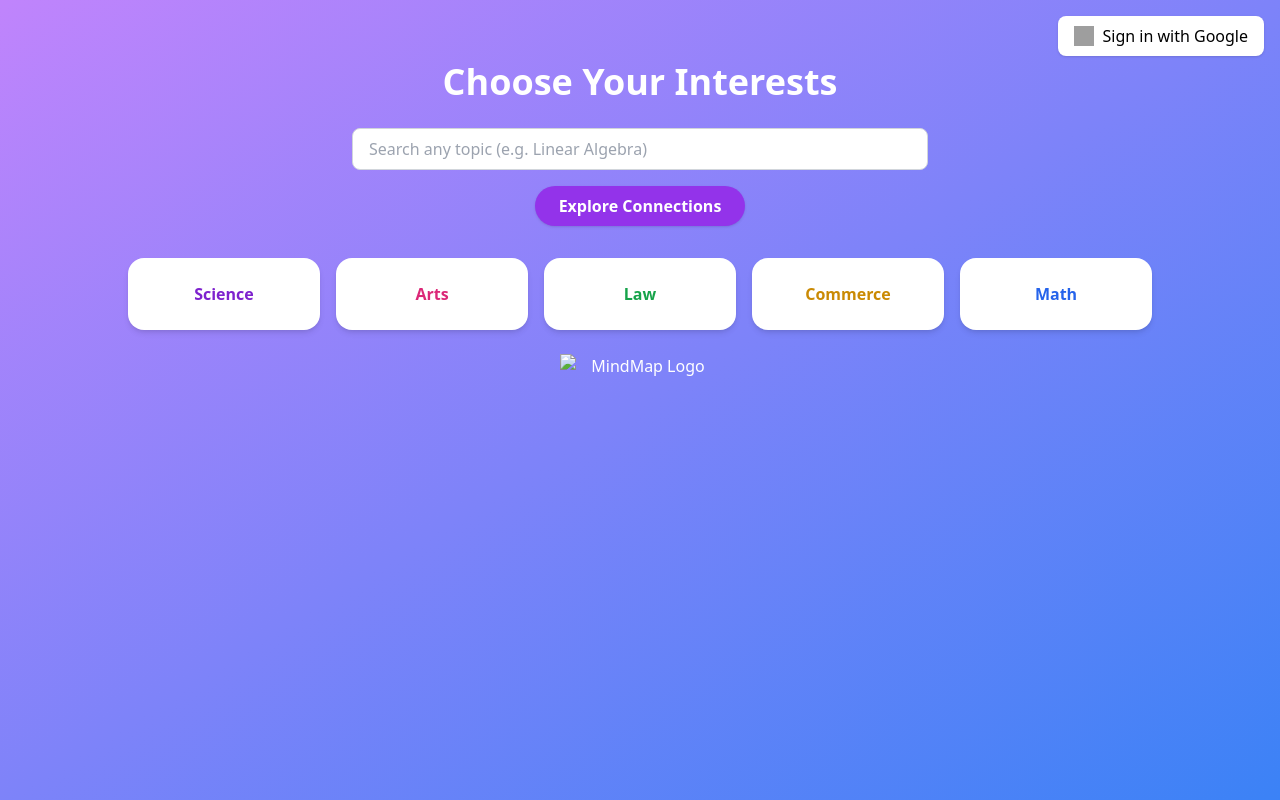
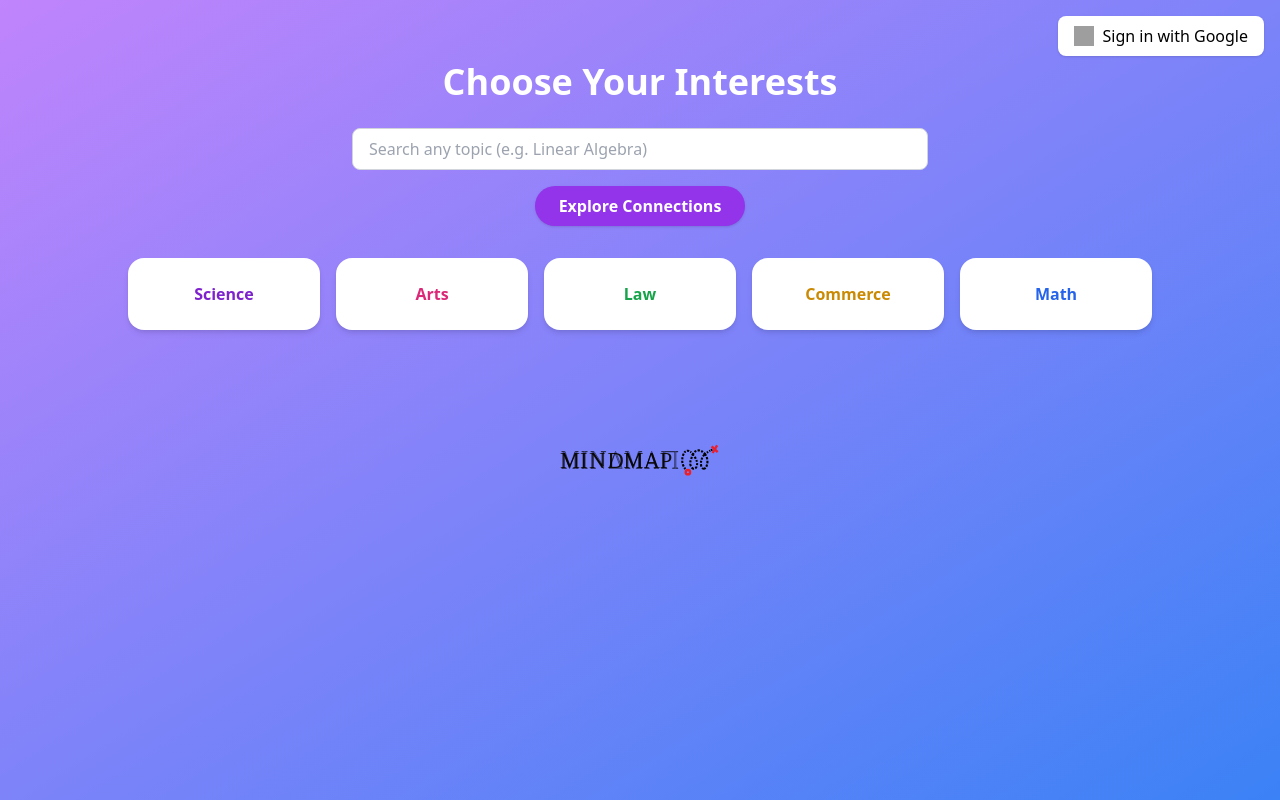
Before and after one commit to smupamanyu/mindmapdemo, a plain HTML site: page mindmapfiles_updated/static/index.html in a window 1280 px wide. Drawn offline with nearby package versions, Linux system fonts and the light colour scheme; the site is published under a folder, as on GitHub Pages, so addresses that start at the root find nothing; grey boxes are pictures that could not be loaded.

Commit message:
Update index.html

```diff
--- a/mindmapfiles_updated/static/index.html
+++ b/mindmapfiles_updated/static/index.html
@@ -77,7 +77,7 @@
   </div>
   <!-- Logo -->
   <div class="logo-container text-center mt-6">
-  <img src="/MindMap_LOGO_WORD.svg" alt="MindMap Logo" class="w-40 mx-auto">
+  <img src="./MindMap_LOGO_WORD.svg" alt="MindMap Logo" class="w-40 mx-auto">
   </div>
 </div>
 
@@ -97,7 +97,7 @@
     Continue →
   </button>
   <div class="logo-container text-center mb-6">
-    <img src="/MindMap_LOGO_WORD.svg" alt="MindMap Logo" class="w-40 mx-auto">
+    <img src="./MindMap_LOGO_WORD.svg" alt="MindMap Logo" class="w-40 mx-auto">
   </div>
 
 
@@ -112,7 +112,7 @@
     ← Back to Subtopic Selection
   </button>
   <div class="new-logo-container text-center mt-6">
-    <img src="/MindMap_LOGO.svg" alt="MindMap Logo" class="w-60 mx-auto -mt-6">
+    <img src="./MindMap_LOGO.svg" alt="MindMap Logo" class="w-60 mx-auto -mt-6">
   </div>
 
 
@@ -157,6 +157,6 @@
 
 
   <!-- Your main script -->
-  <script src="/script.js"></script>
+  <script src="./script.js"></script>
 </body>
 </html>
```
